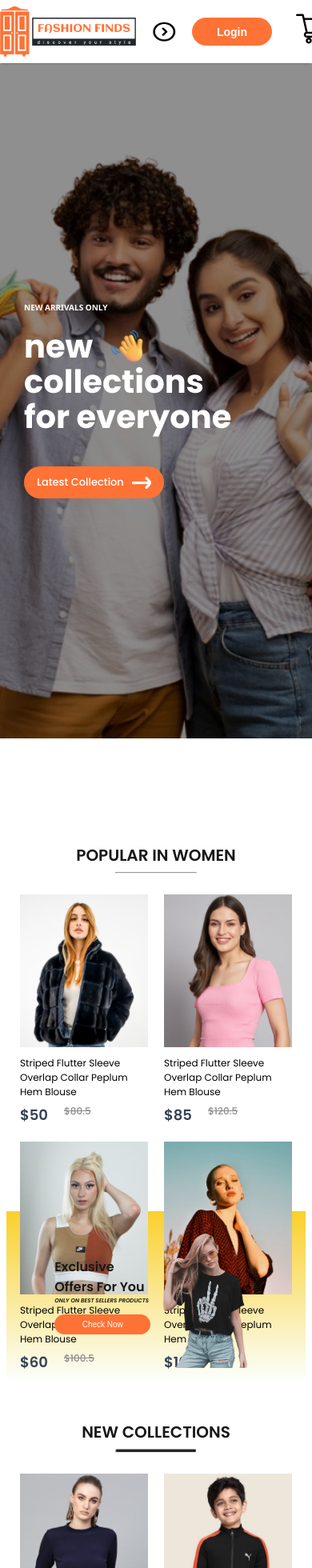
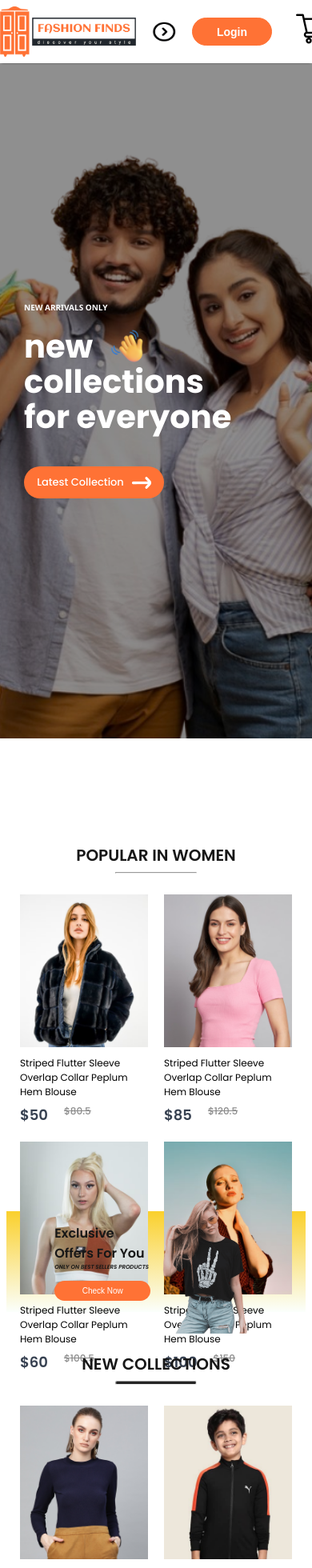
Before and after one commit to preethikgithub/FashionFinds, a React (Create React App) app: page / in a window 390 px wide. Shown: the top 1960 px of the page at 80% size. Built offline with nearby package versions, Linux system fonts and the light colour scheme.

Commit message:
minor adjustments

```diff
--- a/src/Components/Offers/Offers.css
+++ b/src/Components/Offers/Offers.css
@@ -1,6 +1,6 @@
 .offers {
     width: 65%;
-    height:60vh;
+    height:50vh;
     display: flex;
     margin:auto;
     padding: 0px 140px;
@@ -48,6 +48,7 @@
 }
 @media(max-width:1280px){
     .offers{
+        height:35vh;
         padding: 0px 80px;
         margin-bottom: 120px;
     }
@@ -73,7 +74,7 @@
     .offers{
         padding: 0px 60px;
         margin-bottom: 80px;
-        height:40vh;
+        height:30vh;
     }
     .offers-left h1{
         font-size: 30px;
@@ -96,7 +97,7 @@
 @media(max-width:800px){
     .offers{
         margin-bottom: 60px;
-        height: 50vh;
+        height:25vh;
     }
     .offers-left h1{
         font-size: 22px;
@@ -115,7 +116,7 @@
 }
 @media(max-width:500px){
     .offers{
-        height: 25vh;
+        height:15vh;
         margin-bottom: 50px;
     }
     .offers-left h1{
--- a/src/Components/Popular/Popular.css
+++ b/src/Components/Popular/Popular.css
@@ -26,7 +26,7 @@
 }
 @media(max-width:1280px){
     .popular{
-        height: 70vh;
+        height: 65vh;
     }
     .popular h1{
         font-size: 40px;
@@ -58,7 +58,7 @@
 }
 @media(max-width:800px){
     .popular{
-        height: 50vh;
+        height:35vh;
         gap:6px;
     }
     .popular h1{
--- a/src/Components/RelatedProducts/RelatedProducts.css
+++ b/src/Components/RelatedProducts/RelatedProducts.css
@@ -56,7 +56,7 @@
 }
 @media(max-width:800px){
     .relatedproducts{
-        height: 40vh;
+        height: 35vh;
         gap:6px;
     }
     .relatedproducts h1{
```
